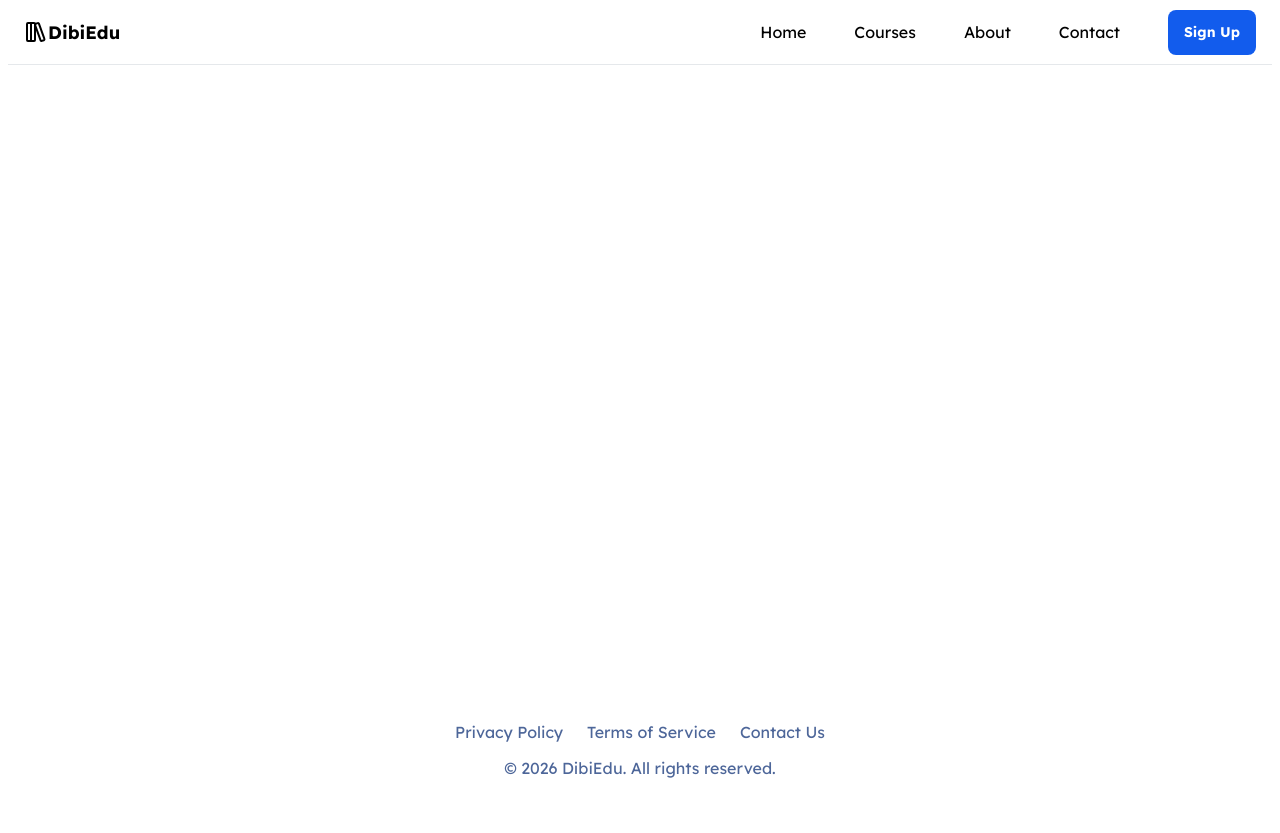
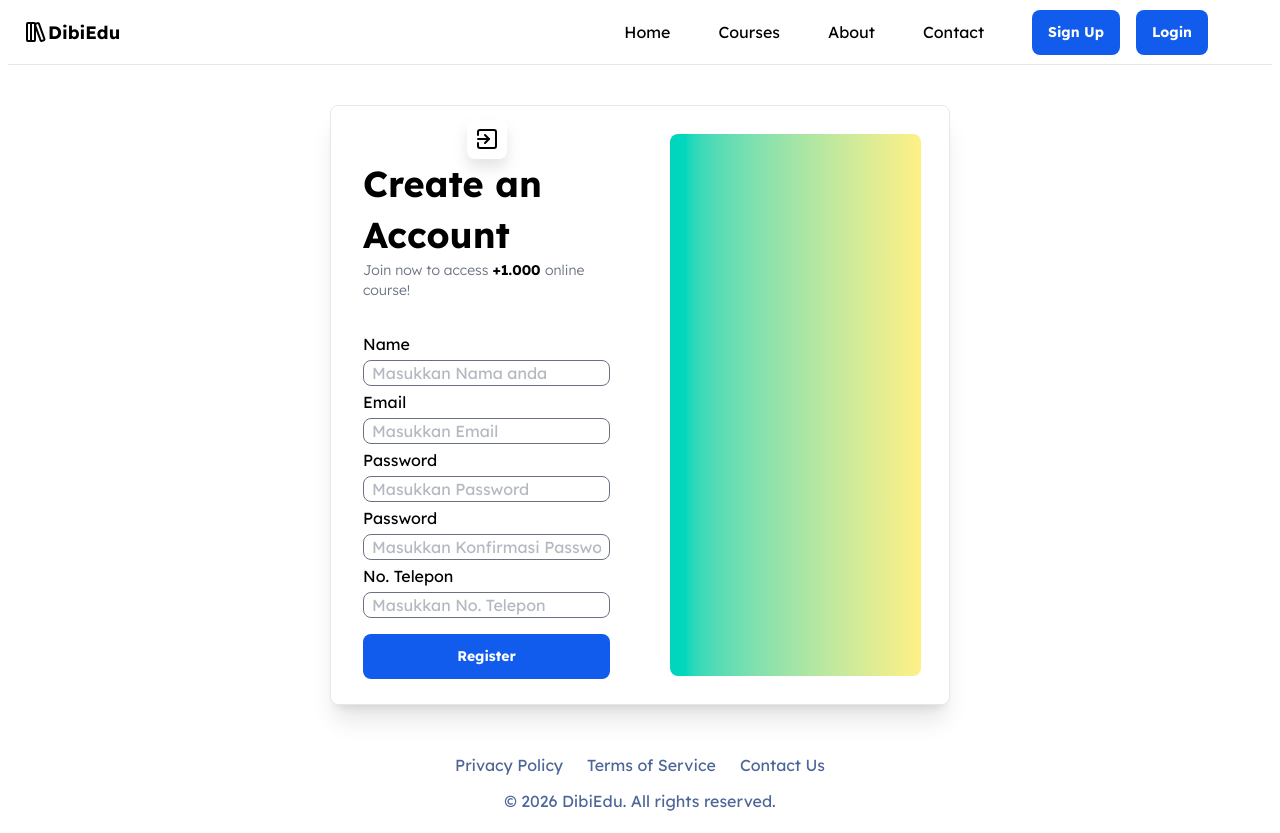
Before and after one commit to tirtanusa/fullstack-lms-app, a React (Vite) app in the folder frontend/: page /register in a window 1280 px wide. Before the commit the page ends 800 px from the top, so only its background shows below. Built offline with nearby package versions, Linux system fonts and the light colour scheme.

Commit message:
feat: adding login and register

```diff
--- a/frontend/src/App.jsx
+++ b/frontend/src/App.jsx
@@ -4,6 +4,7 @@ import Layout from "./components/Layout";
 import Home from "./pages/Home";
 import Login from "./pages/Login";
 import Register from "./pages/Register";
+import NotifRegisPage from "./pages/Register/NotifRegisPage";
 
 function App() {
   return (
@@ -13,6 +14,7 @@ function App() {
         <Route path="/login" element={<Login />}></Route>
         <Route path="/register" element={<Register />}></Route>
       </Route>
+      <Route path="/success" element={<NotifRegisPage />}></Route>
     </Routes>
   );
 }
--- a/frontend/src/components/Navbar.jsx
+++ b/frontend/src/components/Navbar.jsx
@@ -1,6 +1,13 @@
 import { LibraryBig } from "lucide-react";
+import { useAuth } from "../hooks/useAuth";
+import { Link } from "react-router";
 
 const Navbar = () => {
+  const { isLoggedIn, logout } = useAuth();
+
+  const handleLogout = () => {
+    logout();
+  };
   return (
     <>
       <div className="border-b h-16.25 border-colborder flex items-center justify-between px-4 mx-2">
@@ -16,13 +23,37 @@ const Navbar = () => {
           {/* nav and signup */}
           {/* nav */}
           <div className="hidden md:flex items-center gap-12 mr-12">
-            <div>Home</div>
+            <Link to="/">Home</Link>
             <div>Courses</div>
             <div>About</div>
             <div>Contact</div>
+            {isLoggedIn ? (
+              <>
+                {" "}
+                {/* ✅ wrap dengan fragment */}
+                <Link to="/login">Dashboard</Link>
+                <Link to="/register">Registrasi</Link>
+                <Link to="/succeed">
+                  <button className="bg-red-400" onClick={handleLogout}>
+                    Log Out
+                  </button>
+                </Link>
+              </>
+            ) : (
+              <>
+                <div className="flex gap-4">
+                  <Link to="/register">
+                    <button>Sign Up</button>
+                  </Link>
+                  <Link to="/login">
+                    <button>Login</button>
+                  </Link>
+                </div>
+              </>
+            )}
           </div>
           {/* signup */}
-          <button>Sign Up</button>
+
           {/* signup */}
         </section>
         {/* nav and signup*/}
--- a/frontend/src/context/AuthContext.jsx
+++ b/frontend/src/context/AuthContext.jsx
@@ -1,26 +1,3 @@
-import { createContext, useState } from "react";
+import { createContext } from "react";
 
-const AuthContext = createContext(null);
-
-export const AuthProvider = ({ children }) => {
-  const [user, setUser] = useState(null);
-  const [token, setToken] = useState(localStorage.getItem("token") || null);
-
-  const login = (userData, tokenData) => {
-    setUser(userData);
-    setToken(tokenData);
-    localStorage.setItem("token", tokenData);
-  };
-
-  const logout = () => {
-    setUser(null);
-    setToken(null);
-    localStorage.removeItem("token");
-  };
-
-  return (
-    <AuthContext.Provider value={{ user, token, login, logout }}>
-      {children}
-    </AuthContext.Provider>
-  );
-};
+export const AuthContext = createContext(null);
--- /dev/null
+++ b/frontend/src/context/AuthProvider.jsx
@@ -0,0 +1,27 @@
+import { AuthContext } from "./AuthContext";
+import { useState } from "react";
+
+export const AuthProvider = ({ children }) => {
+  const [user, setUser] = useState(null);
+  const [token, setToken] = useState(localStorage.getItem("token") || null);
+  const [isLoggedIn, setIsLoggedIn] = useState(!!localStorage.getItem("token"));
+
+  const login = (userData, tokenData) => {
+    setUser(userData);
+    setToken(tokenData);
+    setIsLoggedIn(true);
+    localStorage.setItem("token", tokenData);
+  };
+
+  const logout = () => {
+    setUser(null);
+    setToken(null);
+    localStorage.removeItem("token");
+  };
+
+  return (
+    <AuthContext.Provider value={{ user, token, login, logout, isLoggedIn }}>
+      {children}
+    </AuthContext.Provider>
+  );
+};
--- a/frontend/src/index.css
+++ b/frontend/src/index.css
@@ -10,7 +10,7 @@
 
 @layer base {
   button {
-    @apply bg-bgbutton font-lexend text-white px-4 py-3 font-bold rounded-lg text-[14px];
+    @apply bg-bgbutton font-lexend text-white px-4 py-3 font-bold rounded-lg text-[14px] cursor-pointer;
   }
 
   h1 {
--- a/frontend/src/main.jsx
+++ b/frontend/src/main.jsx
@@ -3,7 +3,7 @@ import { createRoot } from "react-dom/client";
 import "./index.css";
 import App from "./App.jsx";
 import { BrowserRouter } from "react-router";
-import { AuthProvider } from "./context/AuthContext.jsx";
+import { AuthProvider } from "./context/AuthProvider.jsx";
 
 createRoot(document.getElementById("root")).render(
   <StrictMode>
--- a/frontend/src/pages/Login/index.jsx
+++ b/frontend/src/pages/Login/index.jsx
@@ -1,27 +1,80 @@
+import { SquareArrowRightEnter } from "lucide-react";
+import { useNavigate } from "react-router";
+import { useAuth } from "../../hooks/useAuth";
+import { useState } from "react";
+
 const Login = () => {
+  const { login } = useAuth();
+  const navigate = useNavigate();
+  const [email, setEmail] = useState("");
+  const [password, setPassword] = useState("");
+  const [error, setError] = useState("");
+
+  const handleSubmit = async (e) => {
+    e.preventDefault(); // ✅ cegah reload halaman
+
+    try {
+      const res = await fetch("http://127.0.0.1:8000/api/login", {
+        method: "POST",
+        headers: { "Content-Type": "application/json" },
+        body: JSON.stringify({ email, password }),
+      });
+
+      const json = await res.json();
+
+      if (json.success) {
+        login(null, json.data.token); // ✅ simpan ke context
+        navigate("/"); // ✅ redirect setelah login
+      } else {
+        setError(json.message);
+      }
+    } catch (err) {
+      setError(err.message);
+    }
+  };
+
   return (
     <>
       <div className="min-h-[80vh] flex justify-center items-center md:w-1/2 md:mx-auto">
-        <div className="w-full h-75 bg-white rounded-lg shadow-xl border border-colborder flex  justify-between">
-          <div className="flex flex-col px-12 w-full">
-            <form action="/login" method="POST" className="flex flex-col gap-1">
+        <div className="w-full h-150  bg-white rounded-lg shadow-xl border border-colborder flex  justify-between">
+          <div className="flex flex-col w-full justify-center px-8 gap-6">
+            <div className="font-bold text-xl flex flex-col  mb-2 items-center">
+              <div className="drop-shadow-xl bg-white w-fit p-2 rounded-lg">
+                {" "}
+                <SquareArrowRightEnter />
+              </div>
+              <h2>Welcome back</h2>
+              <p className="text-sm font-light text-gray-500">
+                Please Log in to your account and start learning with us!
+              </p>
+            </div>
+            <form onSubmit={handleSubmit} className="flex flex-col gap-1">
+              {error && <p className="text-red-500">{error}</p>}
               <label htmlFor="email">Email</label>
               <input
                 type="email"
                 id="email"
                 placeholder="Masukkan Email"
-                className=""
+                onChange={(e) => setEmail(e.target.value)}
               />
-              <label htmlFor="current-password">Password</label>
+              <label htmlFor="password">Password</label>
               <input
-                type="current-password"
-                id="current-password"
+                type="password"
+                id="password"
                 placeholder="Masukkan Password"
+                onChange={(e) => setPassword(e.target.value)}
               />
+              <button
+                type="submit cursor-pointer"
+                className="w-full mx-auto my-3"
+              >
+                Log In
+              </button>
             </form>
-            <button className="w-20 mx-auto my-3">Log In</button>
           </div>
-          <div className="w-full bg-red-500">a</div>
+          <div className="hidden lg:flex w-full  p-7">
+            <div className="w-full bg-linear-to-r from-teal-400 to-yellow-200 rounded-lg"></div>
+          </div>
         </div>
       </div>
     </>
--- /dev/null
+++ b/frontend/src/pages/Register/NotifRegisPage.jsx
@@ -0,0 +1,24 @@
+import { Link } from "react-router";
+
+const NotifRegisPage = () => {
+  return (
+    <>
+      <div
+        className="h-screen flex items-center justify-center
+      "
+      >
+        <div className="mx-6 flex flex-col items-center gap-4 text-[#090909] px-[1.7em] py-[0.7em] text-[18px] rounded-[0.5em] bg-[#e8e8e8] cursor-pointer border border-[#e8e8e8] transition-all duration-300 shadow-[6px_6px_12px_#c5c5c5,-6px_-6px_12px_#ffffff]">
+          <div className="flex flex-col items-center">
+            <h2 className="text-center">Registrasi Berhasil !</h2>
+            <p className="text-sm font-light">Silahkan Login</p>
+          </div>
+          <Link to="/login">
+            <button className="w-75">Log In</button>
+          </Link>
+        </div>
+      </div>
+    </>
+  );
+};
+
+export default NotifRegisPage;
--- a/frontend/src/pages/Register/index.jsx
+++ b/frontend/src/pages/Register/index.jsx
@@ -1,3 +1,113 @@
-const Register = () => {};
+import { SquareArrowRightEnter } from "lucide-react";
+import { useState } from "react";
+import { useNavigate } from "react-router";
+
+const Register = () => {
+  const [email, setEmail] = useState("");
+  const [name, setName] = useState("");
+  const [password, setPassword] = useState("");
+  const [confirmationPassword, setConfirmationPassword] = useState("");
+  const [phone, setPhone] = useState("");
+  const [error, setError] = useState("");
+
+  const navigate = useNavigate();
+
+  const handleRegister = async (e) => {
+    e.preventDefault();
+
+    try {
+      const res = await fetch("http://127.0.0.1:8000/api/register", {
+        method: "POST",
+        headers: { "Content-Type": "application/json" },
+        body: JSON.stringify({
+          name,
+          email,
+          password,
+          password_confirmation: confirmationPassword,
+          phone,
+        }),
+      });
+
+      const json = await res.json();
+
+      if (json.success) {
+        navigate("/login"); // ✅ redirect setelah login
+      } else {
+        setError(json.message);
+      }
+    } catch (err) {
+      setError(err.message);
+    }
+  };
+
+  return (
+    <div className="min-h-[80vh] flex justify-center items-center md:w-1/2 md:mx-auto">
+      <div className="w-full h-150  bg-white rounded-lg shadow-xl border border-colborder flex  justify-between">
+        <div className="flex flex-col w-full justify-center px-8 gap-6">
+          <div className="font-bold text-xl flex flex-col  mb-2 items-center">
+            <div className="drop-shadow-xl bg-white w-fit p-2 rounded-lg">
+              {" "}
+              <SquareArrowRightEnter />
+            </div>
+            <h2>Create an Account</h2>
+            <p className="text-sm font-light text-gray-500">
+              Join now to access{" "}
+              <span className="text-black font-bold">+1.000 </span>
+              online course!
+            </p>
+          </div>
+          <form onSubmit={handleRegister} className="flex flex-col gap-1">
+            {error && <p className="text-red-500">{error}</p>}
+            <label htmlFor="name">Name</label>
+            <input
+              type="text"
+              id="name"
+              placeholder="Masukkan Nama anda"
+              onChange={(e) => setName(e.target.value)}
+            />
+            <label htmlFor="email">Email</label>
+            <input
+              type="email"
+              id="email"
+              placeholder="Masukkan Email"
+              onChange={(e) => setEmail(e.target.value)}
+            />
+            <label htmlFor="password">Password</label>
+            <input
+              type="password"
+              id="password"
+              placeholder="Masukkan Password"
+              onChange={(e) => setPassword(e.target.value)}
+            />
+            <label htmlFor="confirmation-password">Password</label>
+            <input
+              type="password"
+              id="confirmation-password"
+              placeholder="Masukkan Konfirmasi Password"
+              onChange={(e) => setConfirmationPassword(e.target.value)}
+            />
+            <label htmlFor="phone">No. Telepon</label>
+            <input
+              type="tel"
+              id="phone"
+              placeholder="Masukkan No. Telepon"
+              onChange={(e) => setPhone(e.target.value)}
+            />
+
+            <button
+              type="submit"
+              className="cursor-pointer w-full mx-auto my-3"
+            >
+              Register
+            </button>
+          </form>
+        </div>
+        <div className="hidden lg:flex w-full  p-7">
+          <div className="w-full bg-linear-to-r from-teal-400 to-yellow-200 rounded-lg"></div>
+        </div>
+      </div>
+    </div>
+  );
+};
 
 export default Register;
```
